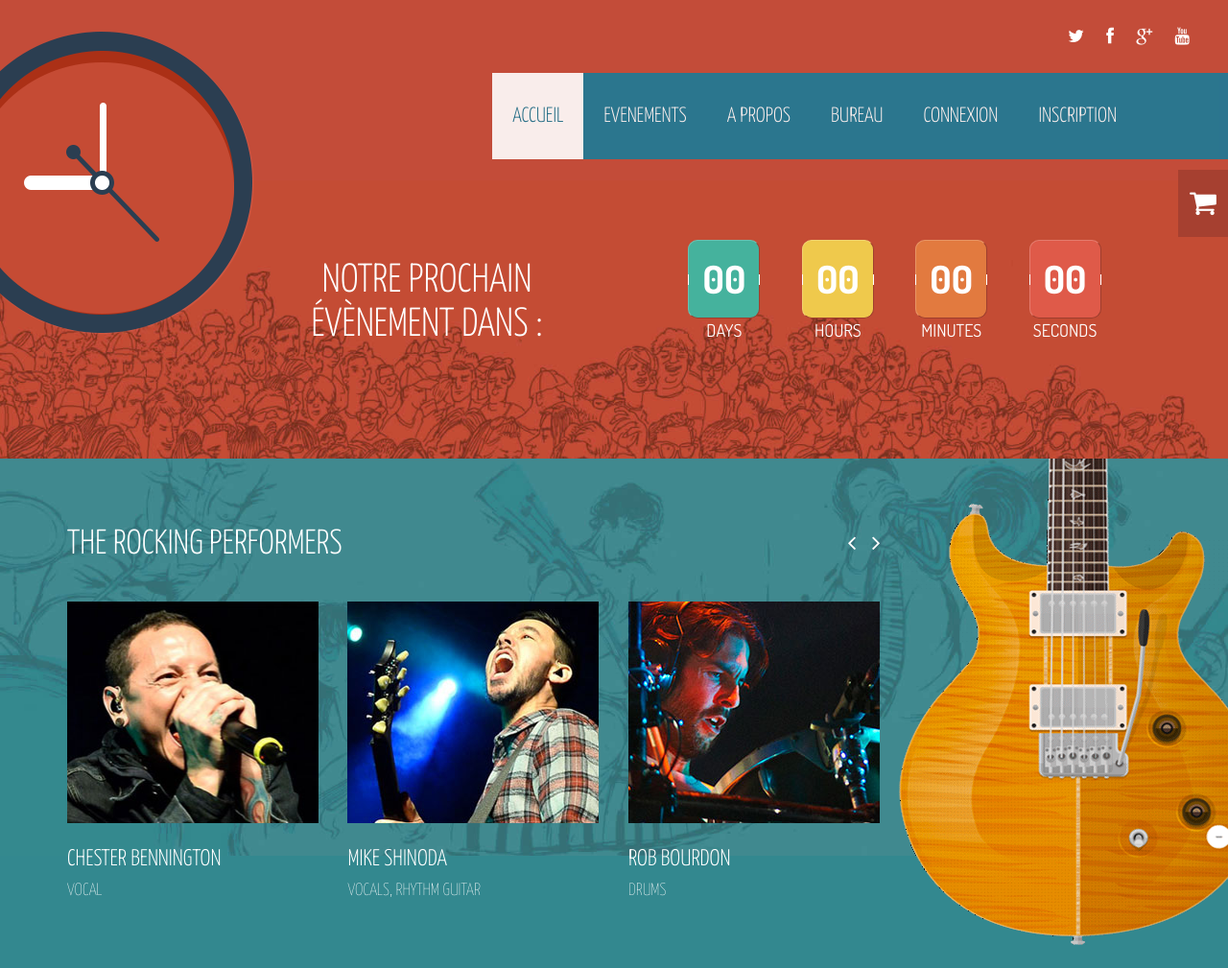
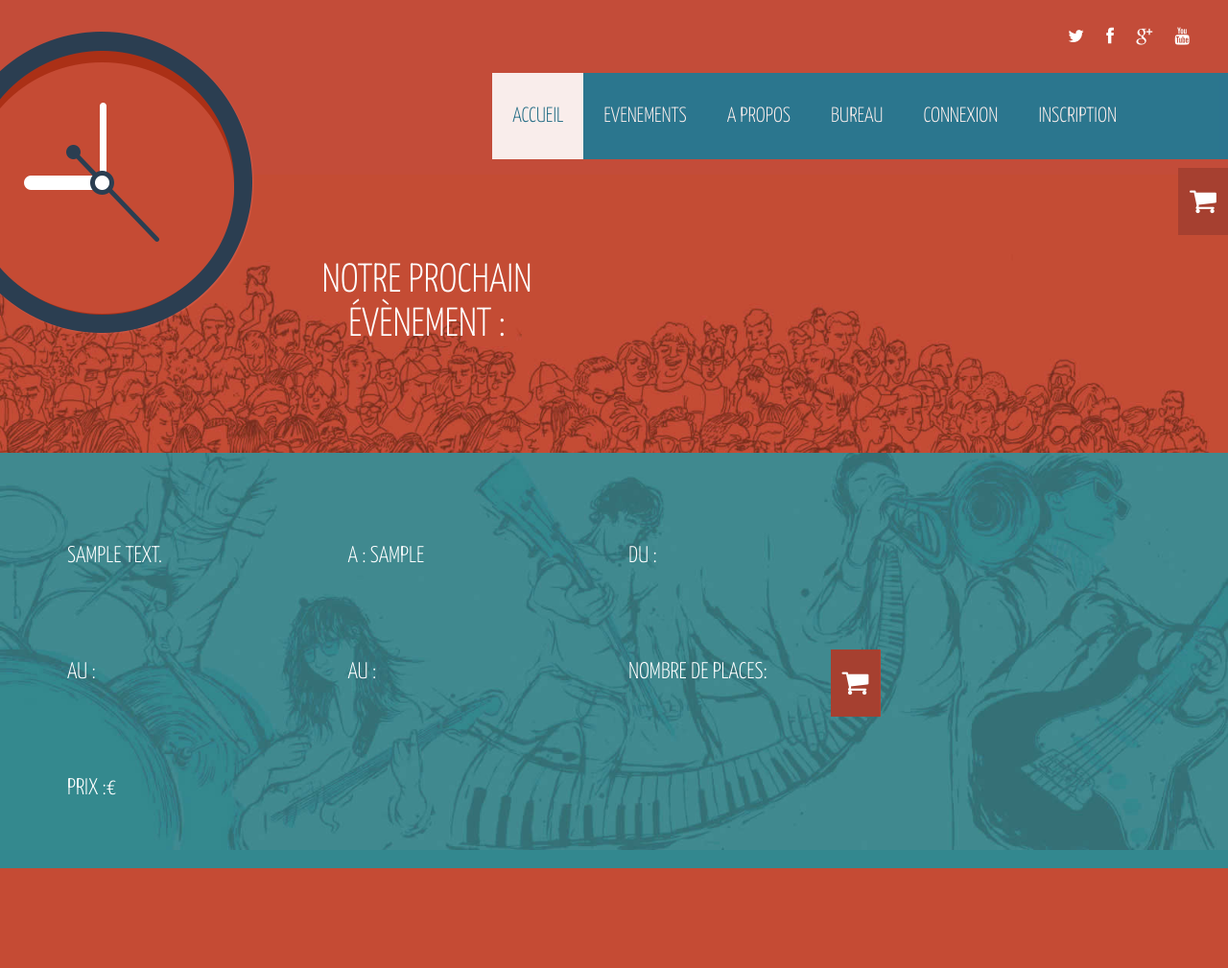
Before and after one commit to MKubasiak/projet_CSI_website, a PHP site: page /Evenement.php in a window 1280 px wide. Shown: the whole page at 96% size. After the commit the page ends 905 px from the top, so only its background shows below. Run offline with PHP 8.4, Linux system fonts and the light colour scheme; tables that the repository leaves empty or names only in its code hold one stand-in row (values such as "Sample post"); data that the repository does not hold is empty; some libraries are stand-ins or nearby versions.

Commit message:
Page event

```diff
--- a/Evenement.php
+++ b/Evenement.php
@@ -69,27 +69,12 @@
                 <img class="img-responsive" src="images/watch.png" alt="">
             </div>
             <div class="col-md-4 col-md-offset-2 col-sm-5">
-                <h2>Notre prochain évènement dans : </h2>
+                <h2>Notre prochain évènement : </h2>
             </div>
+            <?php $event = $db->getLatestEvent();?>
             <div class="col-sm-7 col-md-6">
-                <ul id="countdown">
-                    <li>
-                        <span class="days time-font">00</span>
-                        <p>days </p>
-                    </li>
-                    <li>
-                        <span class="hours time-font">00</span>
-                        <p class="">hours </p>
-                    </li>
-                    <li>
-                        <span class="minutes time-font">00</span>
-                        <p class="">minutes</p>
-                    </li>
-                    <li>
-                        <span class="seconds time-font">00</span>
-                        <p class="">seconds</p>
-                    </li>
-                </ul>
+                <h3><?php echo $event->dateDebut ?></h3>
+                <h2><?php echo $event->titreEvenement ?></h2>
             </div>
         </div>
         <div class="cart">
@@ -98,74 +83,80 @@
     </div>
 </section><!--/#explore-->
 
-
+<?php $all = $db->getAllEvents(); ?>
 <section id="event">
     <div class="container">
-        <div class="row">
+        <?php
+        echo <<< END
+
+                <div class="row">
             <div class="col-sm-12 col-md-9">
                 <div id="event-carousel" class="carousel slide" data-interval="false">
-                    <h2 class="heading">THE ROCKING Performers</h2>
-                    <a class="even-control-left" href="#event-carousel" data-slide="prev"><i class="fa fa-angle-left"></i></a>
-                    <a class="even-control-right" href="#event-carousel" data-slide="next"><i class="fa fa-angle-right"></i></a>
+
+END;
+        foreach($all as $one) {
+            echo '
+                    <h2 class="heading">' . $one['titreEvenement'] . '</h2>
                     <div class="carousel-inner">
+
                         <div class="item active">
                             <div class="row">
                                 <div class="col-sm-4">
                                     <div class="single-event">
-                                        <img class="img-responsive" src="images/event/event1.jpg" alt="event-image">
-                                        <h4>Chester Bennington</h4>
-                                        <h5>Vocal</h5>
+                                        <h4>' . $one['description'] . '</h4>
                                     </div>
                                 </div>
                                 <div class="col-sm-4">
                                     <div class="single-event">
-                                        <img class="img-responsive" src="images/event/event2.jpg" alt="event-image">
-                                        <h4>Mike Shinoda</h4>
-                                        <h5>vocals, rhythm guitar</h5>
+                                        <h4>A : ' . $one['lieu'] . '</h4>
                                     </div>
                                 </div>
                                 <div class="col-sm-4">
                                     <div class="single-event">
-                                        <img class="img-responsive" src="images/event/event3.jpg" alt="event-image">
-                                        <h4>Rob Bourdon</h4>
-                                        <h5>drums</h5>
-                                    </div>
-                                </div>
-                            </div>
-                        </div>
-                        <div class="item">
-                            <div class="row">
-                                <div class="col-sm-4">
-                                    <div class="single-event">
-                                        <img class="img-responsive" src="images/event/event1.jpg" alt="event-image">
-                                        <h4>Chester Bennington</h4>
-                                        <h5>Vocal</h5>
+                                        <h4>Du :' . $one['dateDebut'] . '</h4>
                                     </div>
                                 </div>
                                 <div class="col-sm-4">
                                     <div class="single-event">
-                                        <img class="img-responsive" src="images/event/event2.jpg" alt="event-image">
-                                        <h4>Mike Shinoda</h4>
-                                        <h5>vocals, rhythm guitar</h5>
+                                        <h4>Au : ' . $one['dateFin'] . '</h4>
                                     </div>
                                 </div>
                                 <div class="col-sm-4">
                                     <div class="single-event">
-                                        <img class="img-responsive" src="images/event/event3.jpg" alt="event-image">
-                                        <h4>Rob Bourdon</h4>
-                                        <h5>drums</h5>
+                                        <h4>Au : ' . $one['dateFin'] . '</h4>
                                     </div>
                                 </div>
+                                <div class="col-sm-4">
+                                    <div class="single-event">
+                                        <h4>Nombre de places: ' . $one['nbPlaces'] . '</h4>
+                                    </div>
+                                </div>
+                                <div class="col-sm-4">
+                                    <div class="single-event">
+                                    <!--A MODIFIER QUAND ON A LES SESSIONS -->
+                                        <h4>Prix :' . $one['tarifBase'] . '€</h4>
+                                    </div>
+                                </div>
+                                 <div class="cart">
+                                    <a href="#"><i class="fa fa-shopping-cart"></i> <span>Reservez !</span></a>
+                                </div>
                             </div>
-                        </div>
-                    </div>
-                </div>
-            </div>
-            <div class="guitar">
-                <img class="img-responsive" src="images/guitar.png" alt="guitar">
-            </div>
+                        </div>';
+        }
+
+        echo <<< END
         </div>
     </div>
+END;
+
+
+
+
+
+
+        ?>
+
+
 </section><!--/#event-->
 
 
--- a/db.php
+++ b/db.php
@@ -28,8 +28,12 @@ class db {
     }
 
 
-    function test(){
-        return ORM::for_table('utilisateur')->find_one(1);
+
+    function getLatestEvent(){
+        return ORM::for_table('evenement')->find_one()->order_by_asc('dateDebut')->where('valide', 'true');
     }
 
+    function getAllEvents(){
+        return ORM::for_table('evenement')->findArray();
+    }
 }
```
